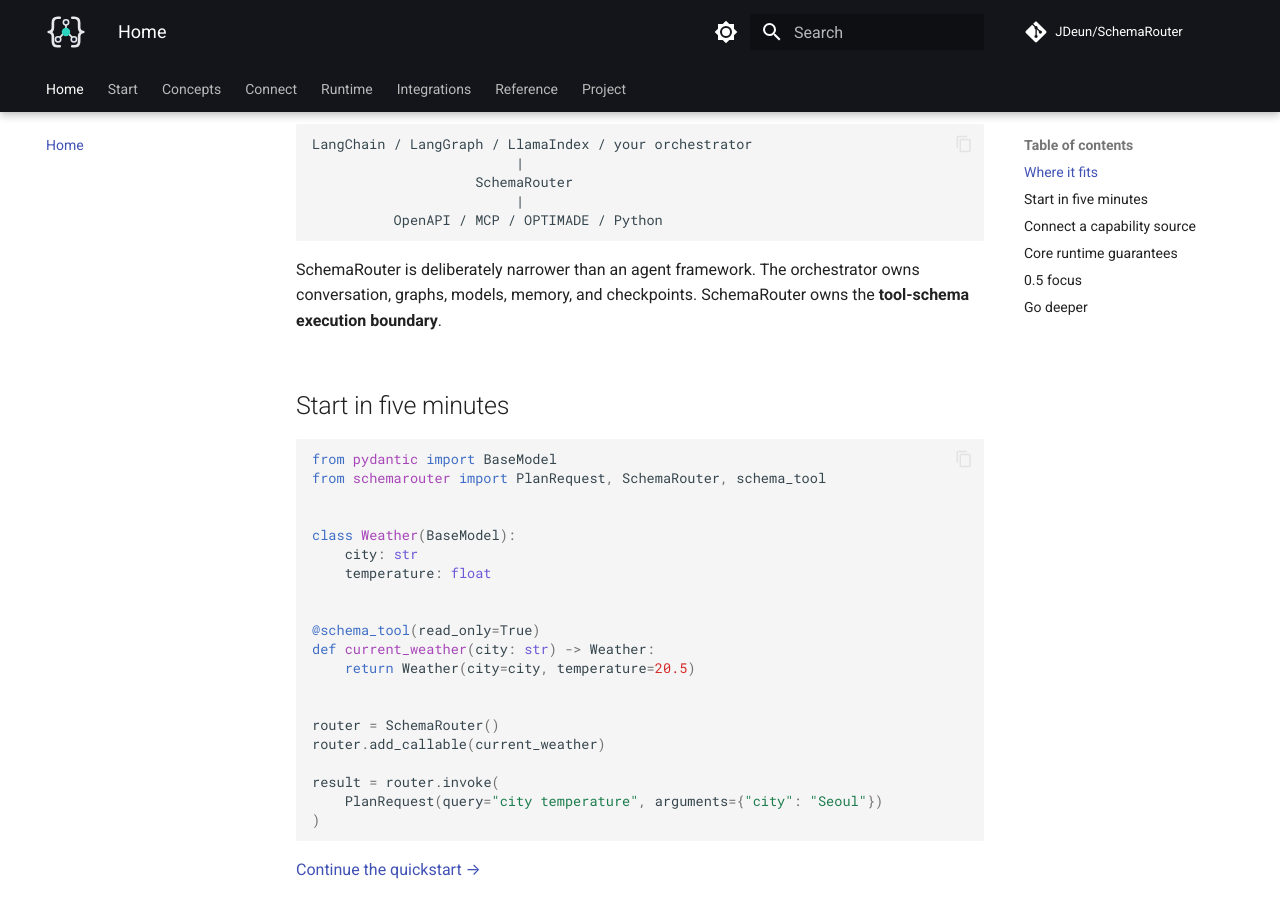
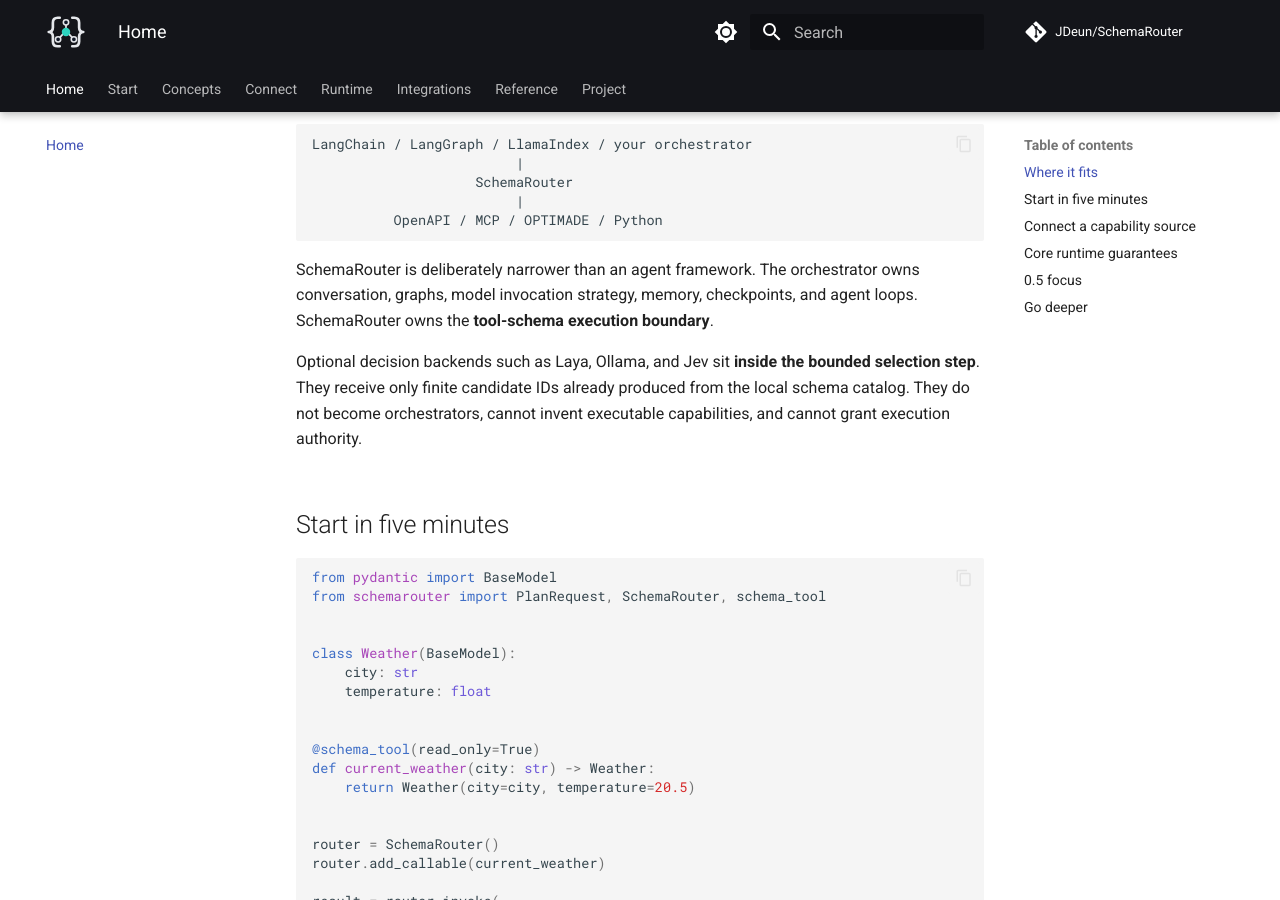
Before and after one commit to JDeun/SchemaRouter, an MkDocs documentation site: the page built from docs/index.md, in a window 1280 px wide and 900 px high, scrolled down 1162 px. Built offline with MkDocs 1.6.1 and Material for MkDocs 9.7.7, drawn with Linux system fonts in a browser that asks for light colours; comment, search, counter and statistics services are not loaded; some of the changed text lies outside the part shown.

Commit message:
docs: separate orchestrators decision backends and sources

````diff
--- a/docs/index.md
+++ b/docs/index.md
@@ -52,7 +52,12 @@
 ```
 
 SchemaRouter is deliberately narrower than an agent framework. The orchestrator owns conversation,
-graphs, models, memory, and checkpoints. SchemaRouter owns the **tool-schema execution boundary**.
+graphs, model invocation strategy, memory, checkpoints, and agent loops. SchemaRouter owns the
+**tool-schema execution boundary**.
+
+Optional decision backends such as Laya, Ollama, and Jev sit **inside the bounded selection step**.
+They receive only finite candidate IDs already produced from the local schema catalog. They do not
+become orchestrators, cannot invent executable capabilities, and cannot grant execution authority.
 
 ## Start in five minutes
 
@@ -153,11 +158,12 @@
 
     [Inspect registries and runs →](guides/inspection.md)
 
--   **Framework integrations**
+-   **Frameworks and decision backends**
 
-    LangChain, LangGraph, LlamaIndex, Jev, Laya, Ollama, and OpenTelemetry.
+    LangChain/LangGraph/LlamaIndex integrate above SchemaRouter. Laya/Ollama/Jev are optional
+    bounded decision providers inside it. OpenTelemetry exports telemetry.
 
-    [Integrations →](integrations/langchain.md)
+    [Decision backends →](concepts/decision-backends.md)
 
 -   **Architecture**
 
````
